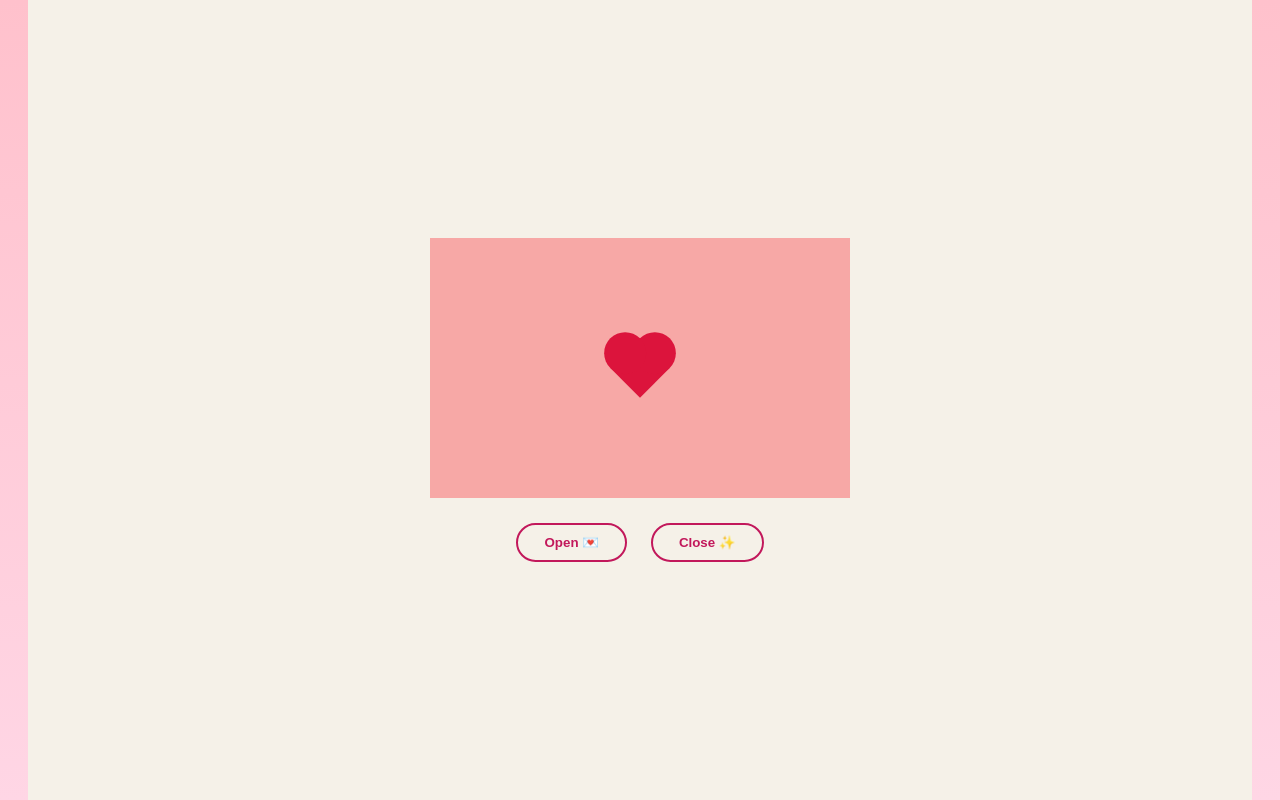
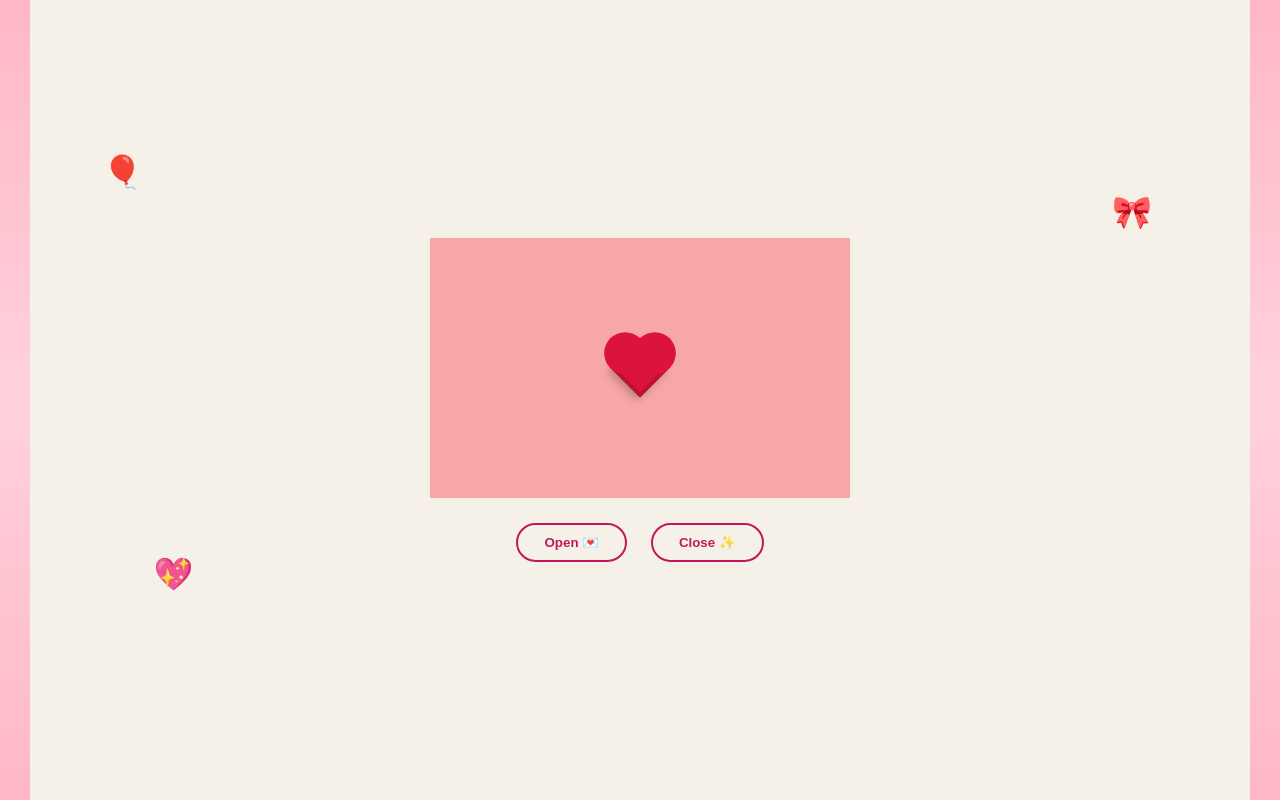
Before and after one commit to lahangkhamdak12-debug/birthday-letter, a plain HTML site: page index.html in a window 1280 px wide. Drawn offline with Linux system fonts and the light colour scheme; a web font is replaced by a local one.

Commit message:
Update index.html

```diff
--- a/index.html
+++ b/index.html
@@ -8,7 +8,7 @@
 <link href="https://fonts.googleapis.com/css2?family=Great+Vibes&family=Contribute&display=swap" rel="stylesheet">
 
 <style>
-/* ===== PAGE ===== */
+/* ================= PAGE ================= */
 body{
     margin:0;
     height:100vh;
@@ -23,19 +23,33 @@ body{
 .banner{
     position:fixed;
     top:0;
-    width:28px;
+    width:30px;
     height:100%;
-    background:linear-gradient(#ffc1cc,#ffd6e5);
+    background:linear-gradient(#ffb7c5,#ffd1dc,#ffb7c5);
+    z-index:1;
 }
 .banner.left{left:0;}
 .banner.right{right:0;}
 
-/* ===== ENVELOPE ===== */
+/* Balloons */
+.balloon{
+    position:fixed;
+    font-size:32px;
+    animation:float 6s ease-in-out infinite;
+    z-index:1;
+}
+@keyframes float{
+    0%,100%{transform:translateY(0);}
+    50%{transform:translateY(-30px);}
+}
+
+/* ================= CONTAINER ================= */
 .container{
     text-align:center;
     z-index:2;
 }
 
+/* ================= ENVELOPE ================= */
 .envelope{
     position:relative;
     width:420px;
@@ -60,12 +74,12 @@ body{
     top:0;
     width:60px;
     height:100%;
-    background:#f4c2a1; /* melon */
+    background:linear-gradient(#f4c2a1,#f7d0b5);
 }
 .base::before{left:0;}
 .base::after{right:0;}
 
-/* Flap */
+/* Flap (Euro flip) */
 .flap{
     position:absolute;
     inset:0;
@@ -84,6 +98,9 @@ body{
     height:42px;
     background:crimson;
     transform:translate(-50%,-50%) rotate(45deg);
+    box-shadow:
+        inset -4px -4px 0 rgba(0,0,0,0.15),
+        0 4px 8px rgba(0,0,0,0.25);
 }
 .heart::before,
 .heart::after{
@@ -97,7 +114,7 @@ body{
 .heart::before{top:-21px;left:0;}
 .heart::after{left:-21px;top:0;}
 
-/* ===== BUTTONS ===== */
+/* ================= BUTTONS ================= */
 .buttons{
     margin-top:25px;
 }
@@ -116,17 +133,19 @@ button:hover{
     color:white;
 }
 
-/* ===== LETTER (FULL PAGE) ===== */
+/* ================= LETTER ================= */
 .letter{
     position:fixed;
     inset:0;
-    background:#fffaf3;
+    background:linear-gradient(#fffaf3,#fff5ea);
     display:none;
     padding:60px;
     z-index:10;
     overflow-y:auto;
+    box-shadow:0 20px 50px rgba(0,0,0,0.25);
 }
 
+/* Text */
 .letter h1{
     font-family:'Contribute',sans-serif;
     text-align:center;
@@ -142,29 +161,31 @@ button:hover{
     margin:0 auto 20px;
 }
 
-/* ===== OPEN STATE ===== */
+/* ================= STATES ================= */
 .open .flap{
     transform:rotateY(180deg);
 }
 .open .heart{
     display:none;
 }
-.hide{
-    display:none;
-}
-.show{
-    display:block;
-}
+.hide{display:none;}
+.show{display:block;}
 </style>
 </head>
 
 <body>
 
+<!-- Decorations -->
 <div class="banner left"></div>
 <div class="banner right"></div>
 
+<div class="balloon" style="left:8%;top:20%;">🎈</div>
+<div class="balloon" style="right:10%;top:25%;">🎀</div>
+<div class="balloon" style="left:12%;bottom:25%;">💖</div>
+
 <div class="container" id="container">
 
+    <!-- Envelope -->
     <div class="envelope" id="env">
         <div class="base"></div>
         <div class="flap">
@@ -172,6 +193,7 @@ button:hover{
         </div>
     </div>
 
+    <!-- Buttons -->
     <div class="buttons" id="buttons">
         <button onclick="openLetter()">Open 💌</button>
         <button onclick="window.close()">Close ✨</button>
```
